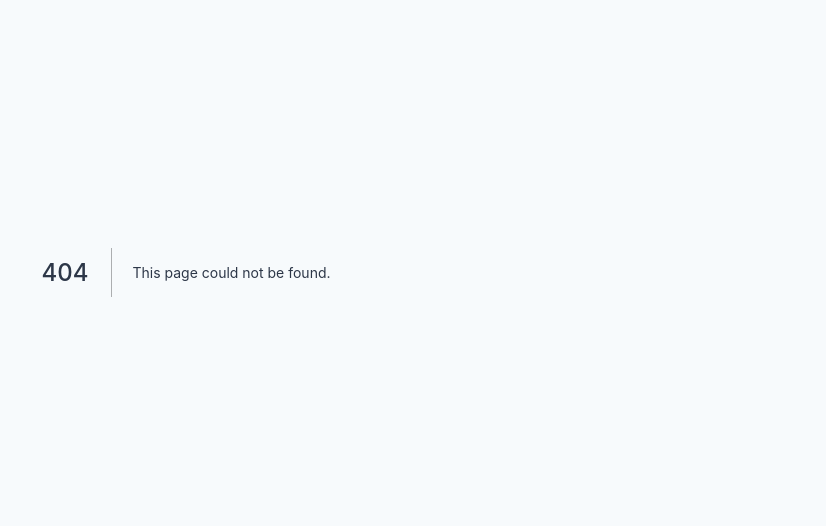
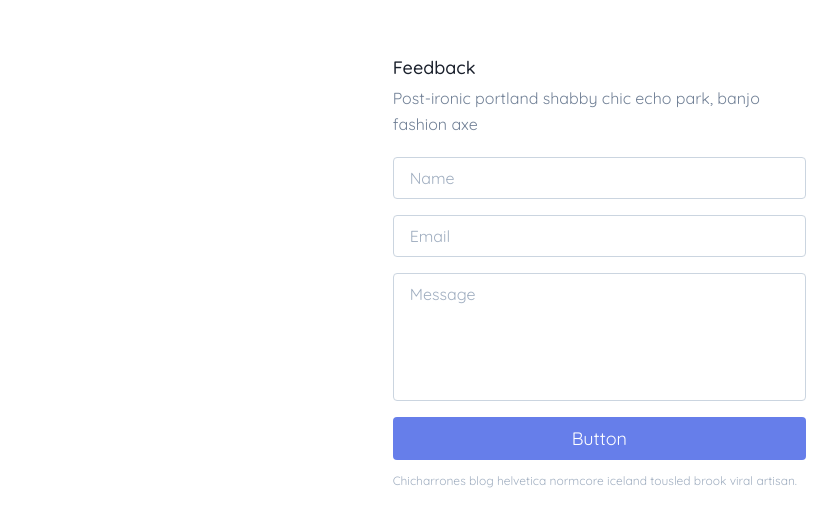
Before and after one commit to alexfertel/blog-gen, a Next.js app: page /login in a window 1280 px wide. Before the commit this address had no page. Shown: the part 128-654 px from the top of the page, without its empty margins (454-1280 px from the left). Built offline with nearby package versions, Linux system fonts and the light colour scheme.

Commit message:
feature: Add login component and page

```diff
--- a/components/Layout.js
+++ b/components/Layout.js
@@ -3,9 +3,9 @@ import Meta from './Meta';
 
 export default function Layout({ children }) {
   return (
-    <div className="antialiased text-gray-800 bg-gray-100 font-quicksand">
+    <main className="flex min-h-screen antialiased text-gray-800 bg-gray-100 font-quicksand">
       <Meta />
-      <main>{children}</main>
-    </div>
+      {children}
+    </main>
   );
 }
--- /dev/null
+++ b/components/Login.js
@@ -0,0 +1,40 @@
+import React from 'react';
+
+const Login = () => (
+  <section className="relative w-full text-gray-700 bg-white">
+    <div className="container flex flex-wrap h-full px-5 py-24 mx-auto sm:flex-no-wrap">
+
+      <div className="flex flex-col justify-center w-full mt-8 bg-white lg:w-1/3 md:w-1/2 md:ml-auto md:py-8 md:mt-0">
+        <h2 className="mb-1 text-lg font-medium text-gray-900">Feedback</h2>
+        <p className="mb-5 leading-relaxed text-gray-600">
+          Post-ironic portland shabby chic echo park, banjo fashion axe
+        </p>
+        <input
+          className="px-4 py-2 mb-4 text-base bg-white border border-gray-400 rounded focus:outline-none focus:border-indigo-500"
+          placeholder="Name"
+          type="text"
+        />
+        <input
+          className="px-4 py-2 mb-4 text-base bg-white border border-gray-400 rounded focus:outline-none focus:border-indigo-500"
+          placeholder="Email"
+          type="email"
+        />
+        <textarea
+          className="h-32 px-4 py-2 mb-4 text-base bg-white border border-gray-400 rounded resize-none focus:outline-none focus:border-indigo-500"
+          placeholder="Message"
+        />
+        <button
+          type="submit"
+          className="px-6 py-2 text-lg text-white bg-indigo-500 border-0 rounded focus:outline-none hover:bg-indigo-600"
+        >
+          Button
+        </button>
+        <p className="mt-3 text-xs text-gray-500">
+          Chicharrones blog helvetica normcore iceland tousled brook viral artisan.
+        </p>
+      </div>
+    </div>
+  </section>
+);
+
+export default Login;
--- /dev/null
+++ b/pages/login.js
@@ -0,0 +1,8 @@
+import React from 'react';
+import Login from '../components/Login';
+
+const AuthenticationPage = () => (
+  <Login />
+)
+
+export default AuthenticationPage;
```
